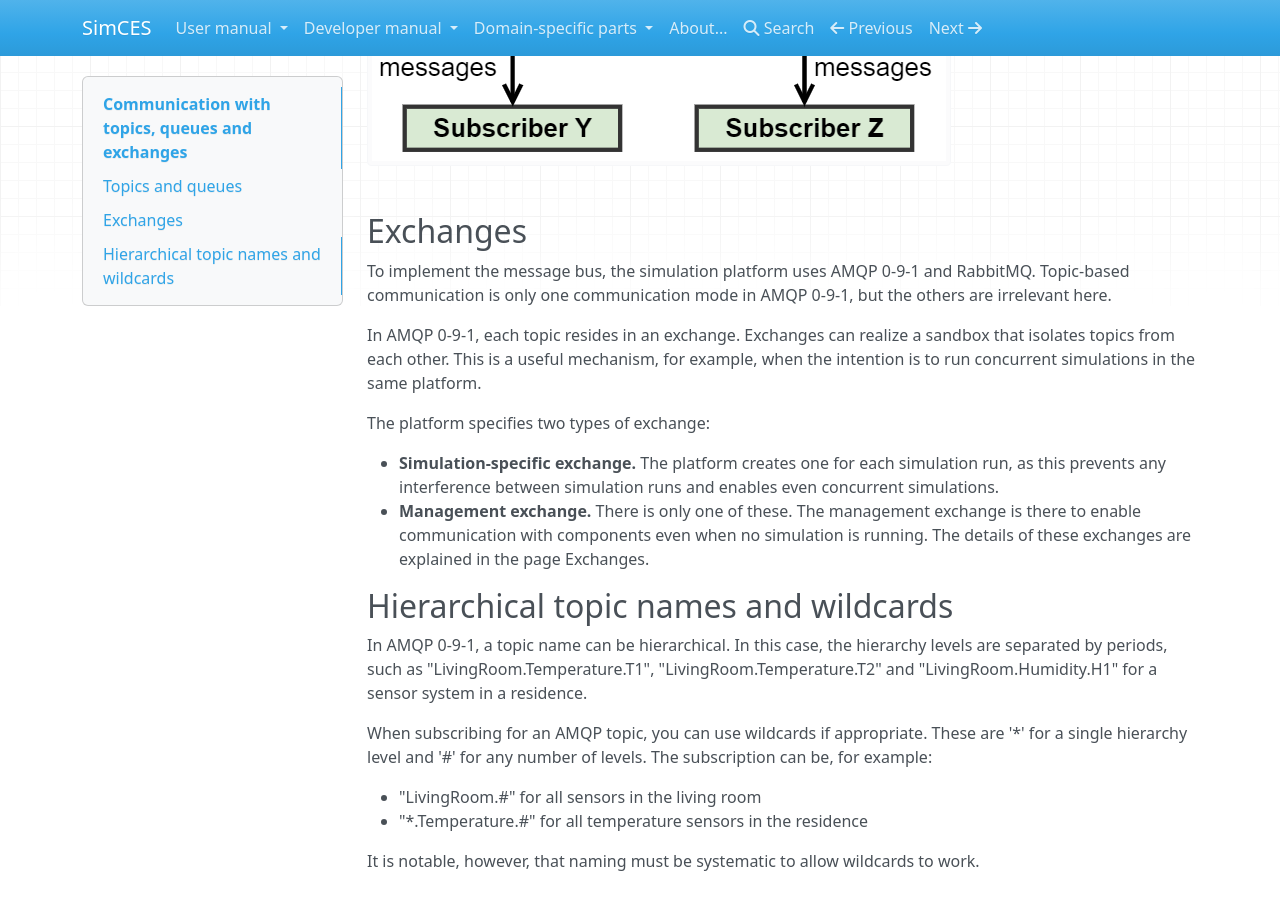
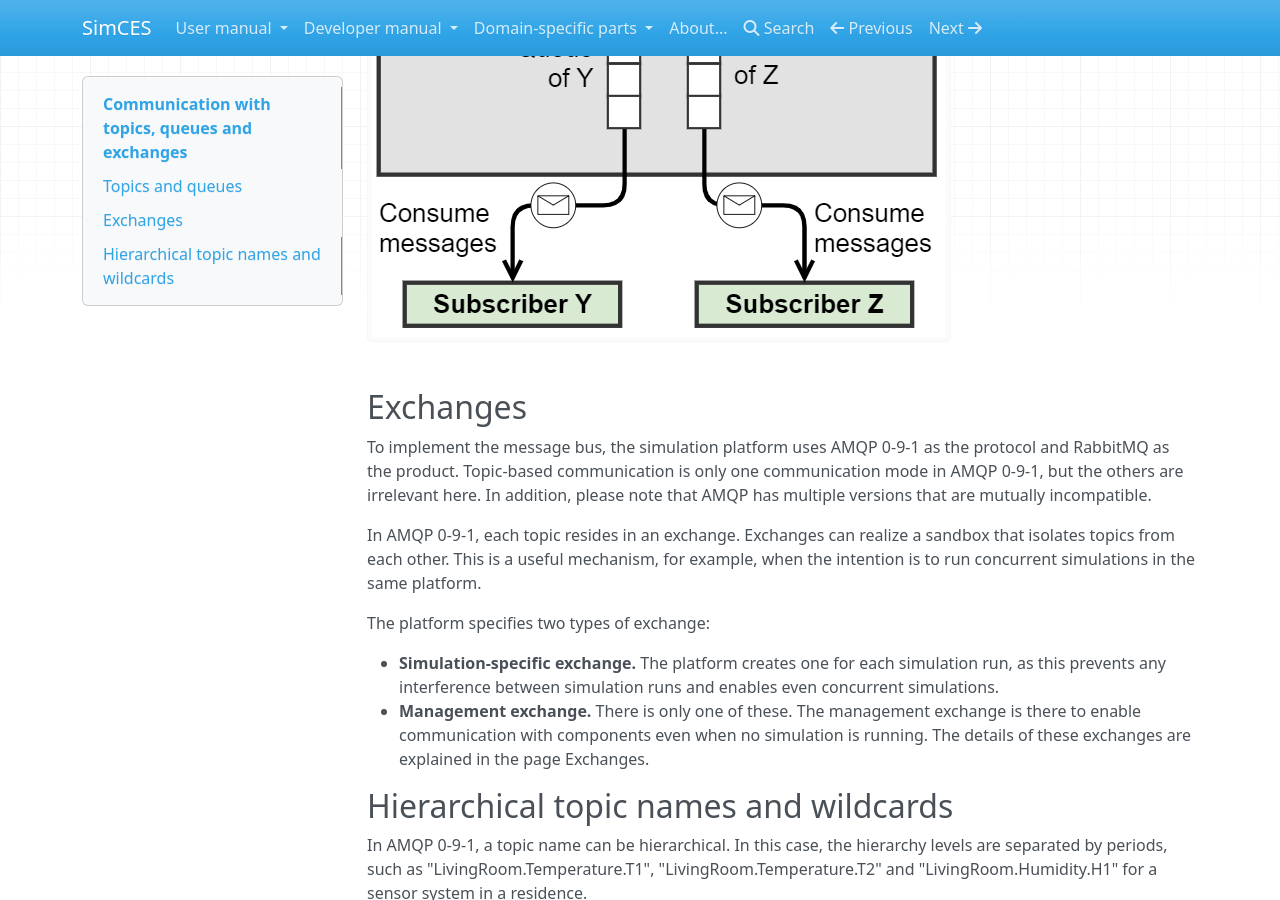
Before and after one commit to simcesplatform/simcesplatform.github.io, an MkDocs documentation site: the page built from markdown/core_communication.md, in a window 1280 px wide and 900 px high, scrolled down 1303 px. Built offline with MkDocs 1.6.1, drawn with Linux system fonts in a browser that asks for light colours; nearby versions of some CDN libraries; library files that are not in the unit come from our copies; some of the changed text lies outside the part shown.

Commit message:
Add content to core_communication

```diff
--- a/markdown/core_communication.md
+++ b/markdown/core_communication.md
@@ -1,6 +1,12 @@
 # Communication with topics, queues and exchanges
 
 The simulation platform communicates in a publish-subscribe fashion to realize loose coupling. This means that the components do not directly request anything from each other but rather announce which information they are interested in. Then, the platform delivers this information.
+
+Advantages:
+
+- The sender/producer does not need to know which receivers/consumers gets the message. All interested consumers get it.
+- The consumer does not need to know the sender - only the type of data.
+- The consumer does not need to process the incoming immediately, the message can stay in the queue until the consumer has time to process it. This is sometimes called store-and-forward paradigm.
 
 ## Topics and queues
 
@@ -12,7 +18,7 @@
 
 ## Exchanges
 
-To implement the message bus, the simulation platform uses AMQP 0-9-1 and RabbitMQ. Topic-based communication is only one communication mode in AMQP 0-9-1, but the others are irrelevant here.
+To implement the message bus, the simulation platform uses AMQP 0-9-1 as the protocol and RabbitMQ as the product. Topic-based communication is only one communication mode in AMQP 0-9-1, but the others are irrelevant here. In addition, please note that AMQP has multiple versions that are mutually incompatible.
 
 In AMQP 0-9-1, each topic resides in an exchange. Exchanges can realize a sandbox that isolates topics from each other. This is a useful mechanism, for example, when the intention is to run concurrent simulations in the same platform.
 
```
